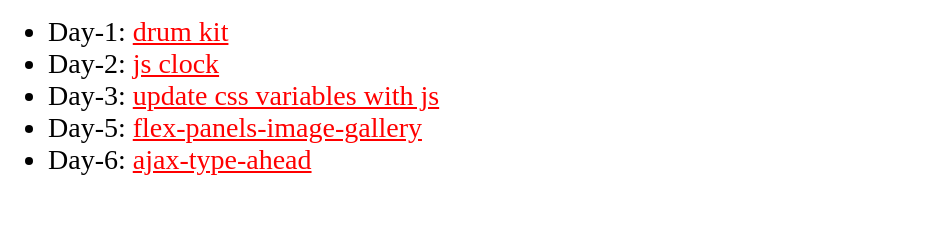
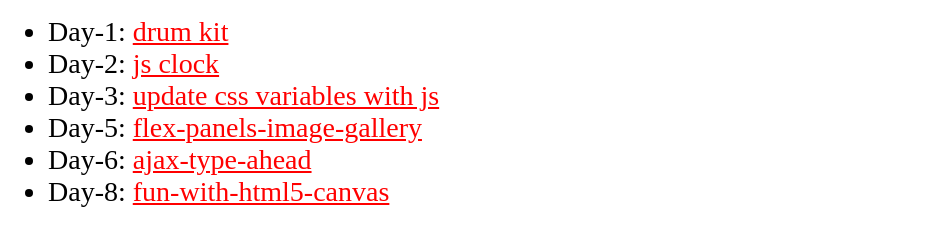
Before and after one commit to nimishawilson/thirty-days-of-js, a plain HTML site: page index.html in a window 1280 px wide. Shown: the part 123-368 px from the top of the page, without its empty margins (0-927 px from the left). Drawn offline with Linux system fonts and the light colour scheme.

Commit message:
[docs]: updated readme file and index page

```diff
--- a/index.html
+++ b/index.html
@@ -32,6 +32,9 @@
     <li class="point"> Day-3: <a class="links" href="css-variables-and-js/index.html"> update css variables with js </a> </li>
     <li class="point"> Day-5: <a class="links" href="flex-panels-image-gallery/index.html"> flex-panels-image-gallery </a> </li>
     <li class="point"> Day-6: <a class="links" href="ajax-type-ahead/index.html"> ajax-type-ahead </a> </li>
+    <li class="point"> Day-8: <a class="links" href="fun-with-html5-canvas/index.html"> fun-with-html5-canvas </a> </li>
+
+
 
 
   </ul>
```
Also changed, not shown: README.md.
